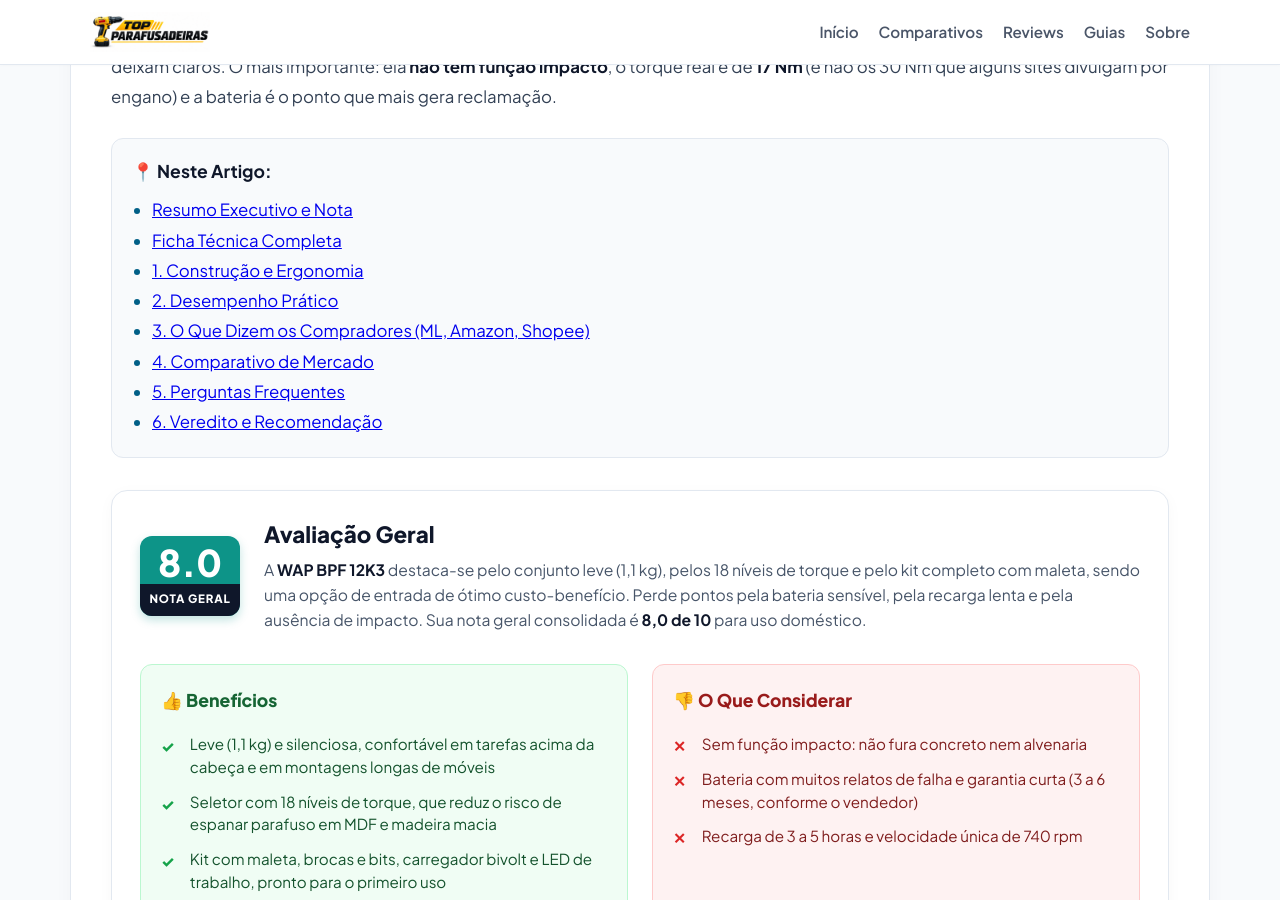
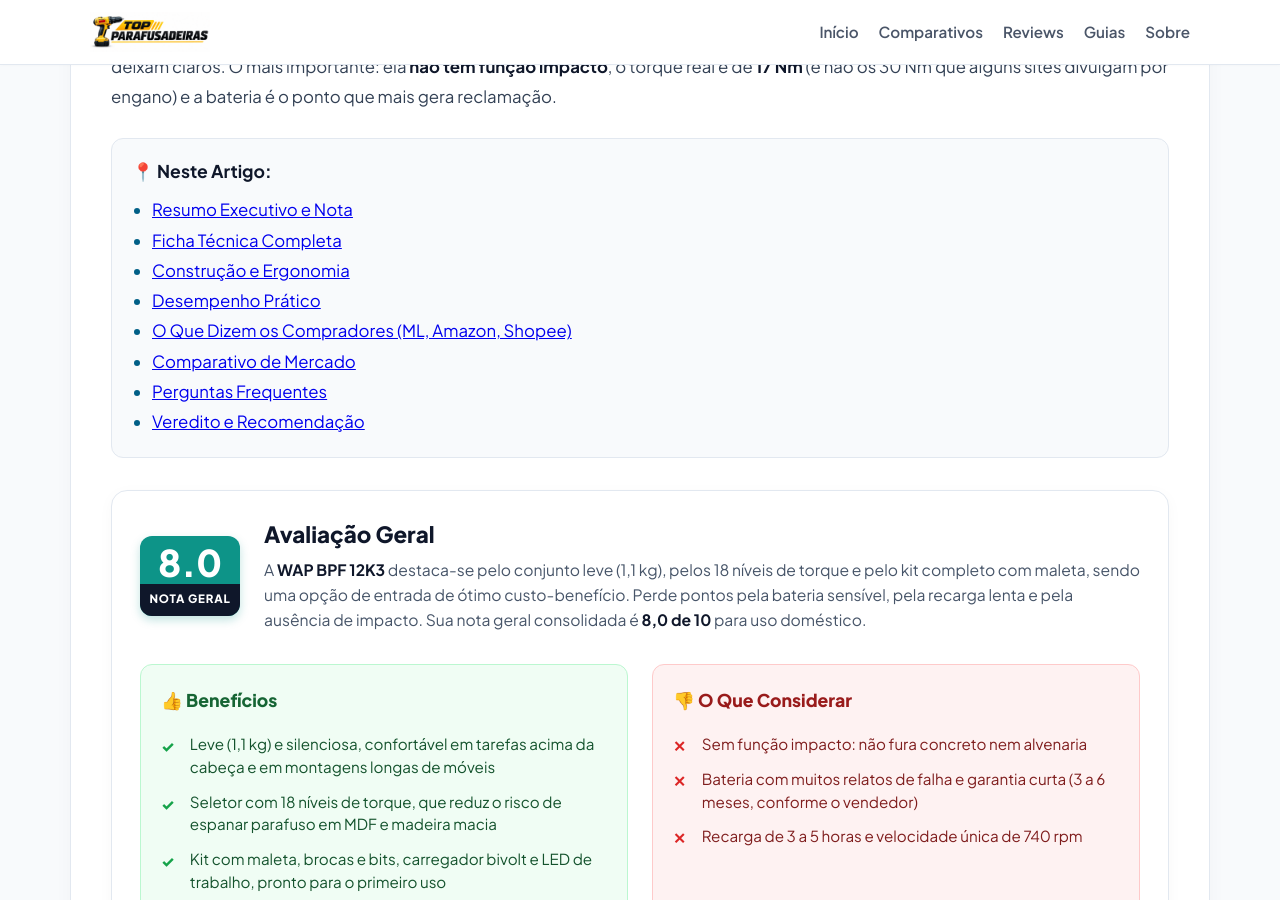
Before and after one commit to membroequipe/SiteReview, a Jekyll site: the page built from _posts/2026-10-21-review-wap-bpf-12k3.md, in a window 1280 px wide and 900 px high, scrolled down 1383 px. Built offline with Jekyll 4.4.1, drawn with Linux system fonts in a browser that asks for light colours.

Commit message:
Update 2026-10-21-review-wap-bpf-12k3.md

```diff
--- a/_posts/2026-10-21-review-wap-bpf-12k3.md
+++ b/_posts/2026-10-21-review-wap-bpf-12k3.md
@@ -18,12 +18,12 @@
   <ul style="margin-bottom:0; padding-left: 20px; color: #005f87;">
     <li><a href="#resumo-executivo">Resumo Executivo e Nota</a></li>
     <li><a href="#ficha-tecnica">Ficha Técnica Completa</a></li>
-    <li><a href="#construcao-e-ergonomia">1. Construção e Ergonomia</a></li>
-    <li><a href="#desempenho-pratico">2. Desempenho Prático</a></li>
-    <li><a href="#opiniao-dos-compradores">3. O Que Dizem os Compradores (ML, Amazon, Shopee)</a></li>
-    <li><a href="#concorrentes-diretos">4. Comparativo de Mercado</a></li>
-    <li><a href="#perguntas-frequentes">5. Perguntas Frequentes</a></li>
-    <li><a href="#veredito-final">6. Veredito e Recomendação</a></li>
+    <li><a href="#construcao-e-ergonomia">Construção e Ergonomia</a></li>
+    <li><a href="#desempenho-pratico">Desempenho Prático</a></li>
+    <li><a href="#opiniao-dos-compradores">O Que Dizem os Compradores (ML, Amazon, Shopee)</a></li>
+    <li><a href="#concorrentes-diretos">Comparativo de Mercado</a></li>
+    <li><a href="#perguntas-frequentes">Perguntas Frequentes</a></li>
+    <li><a href="#veredito-final">Veredito e Recomendação</a></li>
   </ul>
 </div>
 
```
